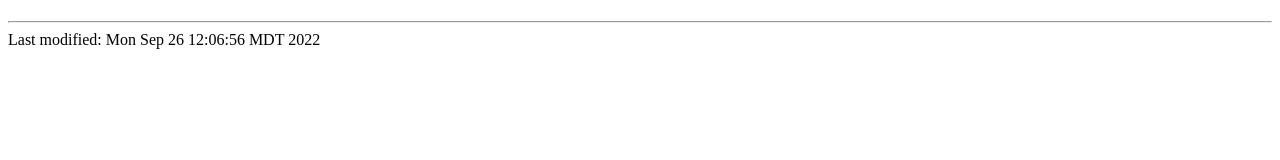
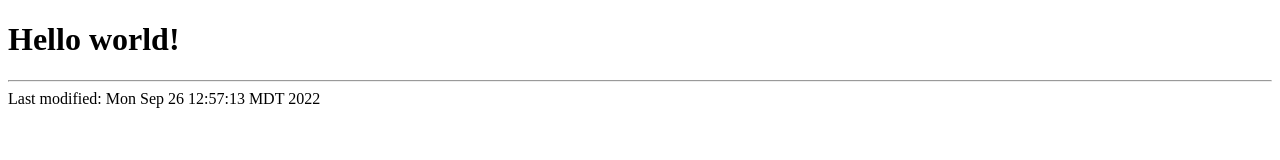
Before and after one commit to RasonH/RasonH.github.io, a plain HTML site: page index.html in a window 1280 px wide. Drawn offline with Linux system fonts and the light colour scheme.

Commit message:
hello world test

```diff
--- a/index.html
+++ b/index.html
@@ -6,11 +6,11 @@
 </head>
 
 <body>
-<h1></h1>
+<h1>Hello world!</h1>
 
 
 
 <hr>
 <address></address>
-<!-- hhmts start -->Last modified: Mon Sep 26 12:06:56 MDT 2022 <!-- hhmts end -->
+<!-- hhmts start -->Last modified: Mon Sep 26 12:57:13 MDT 2022 <!-- hhmts end -->
 </body> </html>
```
